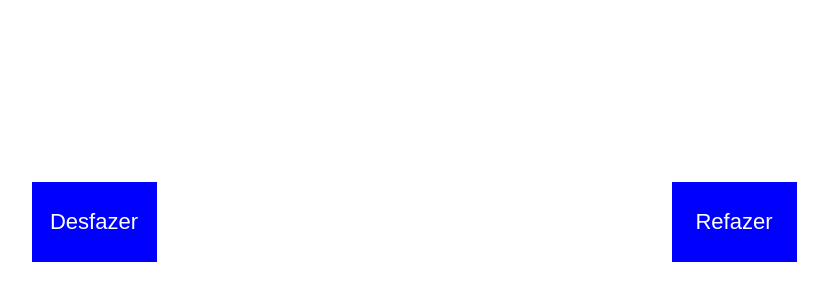
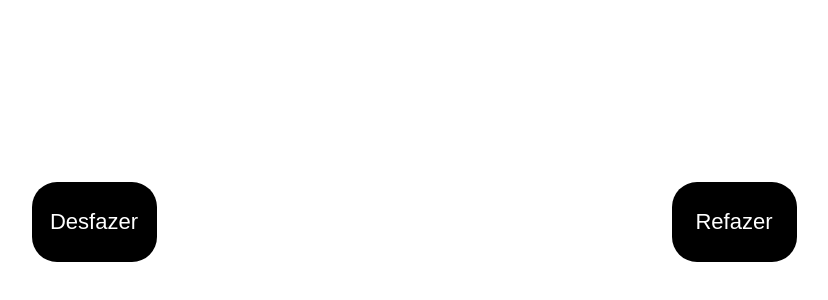
Before and after one commit to luiz-gustavo-alves/redizz-tech-challenge, a React (Vite) app: page / in a window 1280 px wide. Shown: the part 458-758 px from the top of the page, without its empty margins (226-1054 px from the left). Built offline with nearby package versions, Linux system fonts and the light colour scheme.

Commit message:
style: change button color

```diff
--- a/src/pages/Home/index.jsx
+++ b/src/pages/Home/index.jsx
@@ -35,8 +35,8 @@ export default function Home() {
         <Content $coords={coords} />
       }
       <ButtonContainer>
-        <Button onClick={handleUndoCircle}>Desfazer</Button>
-        <Button onClick={handleShowCircle}>Refazer</Button>
+        <Button className="undoBtn" onClick={handleUndoCircle}>Desfazer</Button>
+        <Button className="redoBtn" onClick={handleShowCircle}>Refazer</Button>
       </ButtonContainer>
     </Wrapper>
   )
--- a/src/pages/Home/style.js
+++ b/src/pages/Home/style.js
@@ -30,10 +30,11 @@ export const Button = styled.button`
   width: 125px;
   height: 80px;
   font-size: 22px;
+  border-radius: 25px;
   color: #FFF;
   border: none;
-  background-color: blue;
   cursor: pointer;
+  background-color: #000000;
 
   &:hover {
     opacity: 0.7;
```
